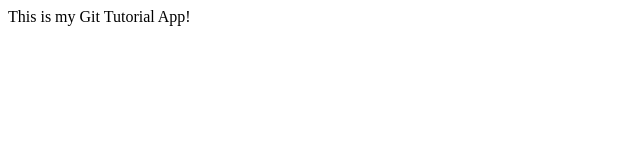
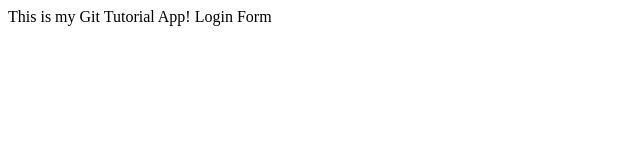
Before and after one commit to gavinBP/MyGitHubAppTutorial, a plain HTML site: page index.html in a window 1280 px wide. Shown: the full height of the page, 0-640 px from the left. Drawn offline with Linux system fonts and the light colour scheme.

Commit message:
login form

```diff
--- /dev/null
+++ b/Directory2/app2.js
@@ -0,0 +1 @@
+console.log('nothing interesting 2');
--- a/index.html
+++ b/index.html
@@ -4,5 +4,6 @@
 </head>
 <body>
 This is my Git Tutorial App!
+Login Form
 </body>
 </html>
```
Also changed, not shown: login.html (added, +1 -0 lines), log.txt (added).
